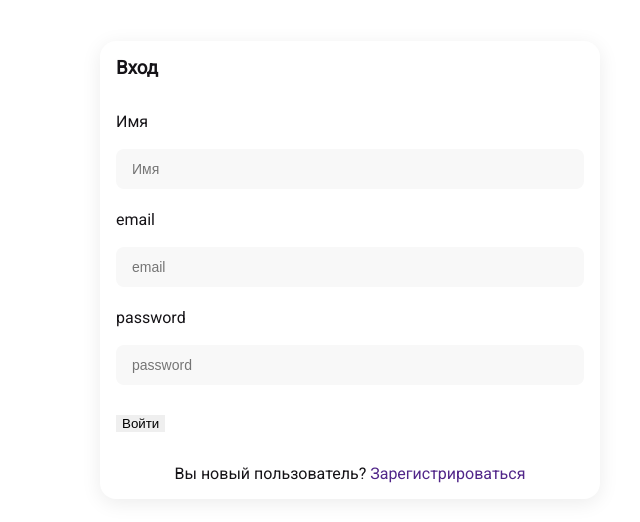
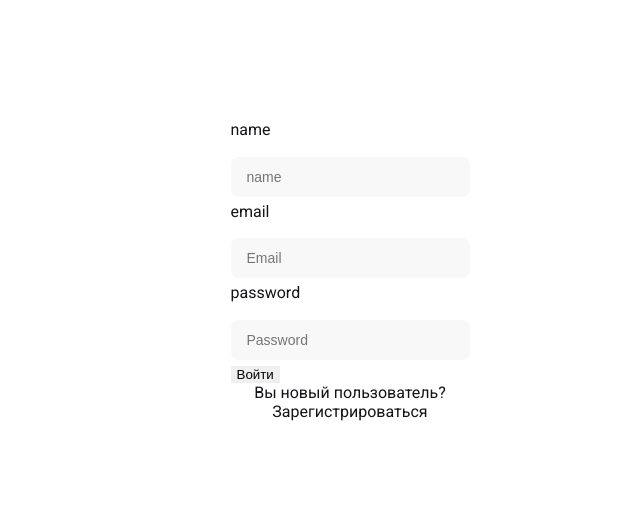
Before and after one commit to dimashikalov/antipoff-test, a React (Create React App) app: page /login in a window 1280 px wide. Shown: the part 130-652 px from the top of the page, without its empty margins (290-930 px from the left). Built offline with nearby package versions, Linux system fonts and the light colour scheme.

Commit message:
added react-hook-form

```diff
--- a/package.json
+++ b/package.json
@@ -9,6 +9,7 @@
     "classnames": "^2.3.2",
     "react": "^18.2.0",
     "react-dom": "^18.2.0",
+    "react-hook-form": "^7.46.1",
     "react-router-dom": "^6.16.0",
     "react-scripts": "5.0.1",
     "web-vitals": "^2.1.4"
--- a/src/components/Entry/Entry.jsx
+++ b/src/components/Entry/Entry.jsx
@@ -1,12 +1,21 @@
 import React from "react";
 import styles from "./entry.module.css";
 
-export const Entry = ({ children, title, buttonText, nav }) => {
+export const Entry = ({
+  children,
+  title,
+  buttonText,
+  nav,
+  onSubmit,
+  ...props
+}) => {
   return (
     <div className={styles.wrapper}>
       <h3 className={styles.title}>{title}</h3>
-      <form>
-        <div className={styles.inputs}>{children}</div>
+      <form onSubmit={onSubmit}>
+        <div className={styles.inputs} {...props}>
+          {children}
+        </div>
         <button className={styles.button} type="submit">
           {buttonText}
         </button>
--- a/src/components/Input/Input.jsx
+++ b/src/components/Input/Input.jsx
@@ -1,23 +1,44 @@
-import React, { useState } from "react";
+import React, { forwardRef } from "react";
 import styles from "./Input.module.css";
+import cn from "classnames";
 
-export const Input = ({ type, title }) => {
-  const [showPassword, setShowPassword] = useState(false);
+// export const Input = ({ type, title, value, onChange }) => {
+//   return (
+//     <div className={styles.wrapper}>
+//       <label htmlFor={title} className={styles.label}>
+//         {title}
+//       </label>
+//       <input
+//         className={styles.input}
+//         name={title}
+//         type={type}
+//         placeholder={title}
+//         value={value}
+//         onChange={(e) => onChange(e.target.value)}
+//       />
+//     </div>
+//   );
+// };
 
-  if (type === "password") {
-  }
-
+export const Input = forwardRef(({ className, error, ...props }, ref) => {
+  console.log(error);
   return (
-    <div className={styles.wrapper}>
-      <label htmlFor={title} className={styles.label}>
-        {title}
+    <div className={cn(className, styles.wrapper)}>
+      <label htmlFor={props.title} className={styles.label}>
+        {props.title}
       </label>
       <input
-        className={styles.input}
-        name={title}
-        type={type}
-        placeholder={title}
+        className={cn(styles.input, {
+          [styles.error]: error,
+        })}
+        ref={ref}
+        {...props}
       />
+      {error && (
+        <span role="alert" className={styles.errorMessage}>
+          {error.message}
+        </span>
+      )}
     </div>
   );
-};
+});
--- a/src/components/Input/Input.module.css
+++ b/src/components/Input/Input.module.css
@@ -4,6 +4,7 @@
 	align-items: flex-start;
 	gap: 8px;
 	align-self: stretch;
+	position: relative;
 }
 
 .input {
@@ -30,3 +31,15 @@
 	font-weight: 400;
 	line-height: 136.187%
 }
+
+.error {
+	border: 1px solid var(--red);
+}
+
+.errorMessage {
+	position: absolute;
+	bottom: -20px;
+	left: 0;
+
+	color: var(--red);
+}
--- a/src/pages/LoginPage/LoginPage.jsx
+++ b/src/pages/LoginPage/LoginPage.jsx
@@ -1,10 +1,23 @@
-import React from "react";
+import React, { useState } from "react";
 import { Entry, Input } from "../../components";
 import styles from "./loginPage.module.css";
 import { Link } from "react-router-dom";
 import { REGISTRATION_ROUTE } from "../../utils/constans";
+import { useForm } from "react-hook-form";
 
 export const LoginPage = () => {
+  const {
+    register,
+    handleSubmit,
+    formState: { errors },
+    reset,
+  } = useForm();
+  const [error, setError] = useState();
+
+  const onSubmit = (formData) => {
+    console.log(formData);
+  };
+
   const nav = (
     <>
       <span>Вы новый пользователь?</span>{" "}
@@ -14,11 +27,48 @@ export const LoginPage = () => {
 
   return (
     <div className={styles.wrapper}>
-      <Entry title={"Вход"} buttonText={"Войти"} nav={nav}>
-        <Input title="Имя" type="text" />
-        <Input title="email" type="email" />
-        <Input title="password" type="password" />
-      </Entry>
+      <form onSubmit={handleSubmit(onSubmit)}>
+        <Input
+          title="name"
+          type="text"
+          {...register("name", {
+            required: { value: true, message: "Заполните name" },
+          })}
+          placeholder="name"
+          error={errors.name}
+        />
+        <Input
+          title="email"
+          type="email"
+          {...register("email", {
+            required: { value: true, message: "Заполните email" },
+          })}
+          placeholder="Email"
+          error={errors.email}
+        />
+        <Input
+          title="password"
+          type="password"
+          {...register("password", {
+            required: { value: true, message: "Заполните password" },
+            minLength: {
+              value: 4,
+              message: "Пароль должен быть от 4 до 10 символов",
+            },
+            maxLength: {
+              value: 12,
+              message: "MПароль должен быть от 4 до 10 символов",
+            },
+          })}
+          placeholder="Password"
+          error={errors.password}
+        />
+        <button className={styles.button} type="submit">
+          Войти
+        </button>
+      </form>
+
+      {nav}
     </div>
   );
 };
```
Also changed, not shown: 1 other file (tests, documents, lock files or other folders).
